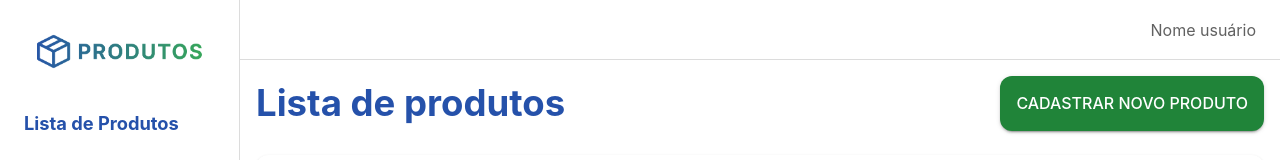
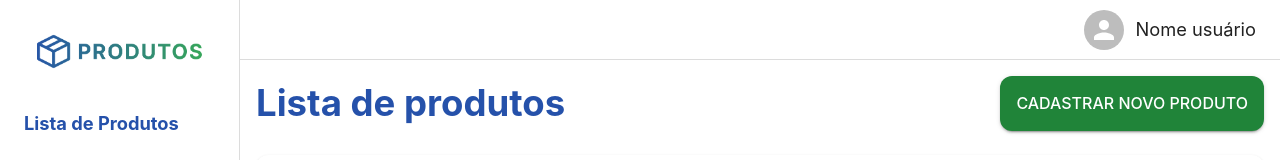
Before and after one commit to biachiarelli/register-products, a React (Vite) app: page / in a window 1280 px wide. Shown: the top 160 px of the page. Built offline with nearby package versions, Linux system fonts and the light colour scheme; no server answers; sample sign-in values are in the browser's storage.

Commit message:
Opcao de sair

```diff
--- a/src/components/Navbar/index.scss
+++ b/src/components/Navbar/index.scss
@@ -7,9 +7,21 @@
     padding:  8px 24px;
     justify-content: end;
 
-    &-text {
+    &-user {
+        display: flex;
+        gap: 12px;
+        align-items: center;
+        cursor: pointer;
+    }
+
+    &-user__text {
         font-size: 16px;
         color: $gray-500;
     }
 
+    &-image {
+        border-radius: 100%;
+        border: 1px solid $gray-300;
+    }
+
 }
--- a/src/components/Navbar/index.tsx
+++ b/src/components/Navbar/index.tsx
@@ -1,9 +1,63 @@
+import { Avatar, Menu, MenuItem } from '@mui/material';
 import './index.scss';
+import ImageUserFallback from '../../assets/images/illustration-login.png'
+import { useState } from 'react';
+import { useNavigate } from 'react-router-dom';
+import LogoutIcon from '@mui/icons-material/Logout';
 
 export default function Navbar() {
+  const navigate = useNavigate();
+  const [anchorEl, setAnchorEl] = useState<null | HTMLElement>(null);
+  const [imgSrc, setImgSrc] = useState('');
+
+  const openMenu = (event: React.MouseEvent<HTMLElement>) => {
+    setAnchorEl(event.currentTarget);
+  };
+
+  const handleClose = () => {
+    setAnchorEl(null);
+  };
+
+  const handleLogout = () => {
+    localStorage.removeItem('token');
+    navigate('/login')
+  };
+
   return (
     <div className="navbar">
-      <span className="navbar-text">Nome usuário</span>
+      <div className="navbar-user" onClick={openMenu}>
+        <Avatar
+          src={imgSrc}
+          alt="Foto"
+          onError={() => setImgSrc(ImageUserFallback)}
+        />
+
+        <span className="navbar-text">Nome usuário</span>
+      </div>
+      <Menu
+          anchorEl={anchorEl}
+          open={Boolean(anchorEl)}
+          onClose={handleClose}
+          anchorOrigin={{
+            vertical: 'bottom',
+            horizontal: 'right',
+          }}
+          transformOrigin={{
+            vertical: 'top',
+            horizontal: 'right',
+          }}
+          PaperProps={{
+            sx: {
+              width: 180,
+              mt: 1,
+            },
+          }}
+        >
+          <MenuItem onClick={handleLogout}>
+            <LogoutIcon fontSize="small" sx={{ marginRight: 1 }} />
+            Sair
+          </MenuItem>
+        </Menu>
     </div>
   );
 }
```
